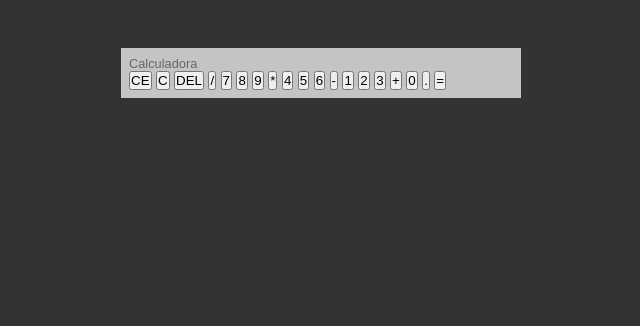
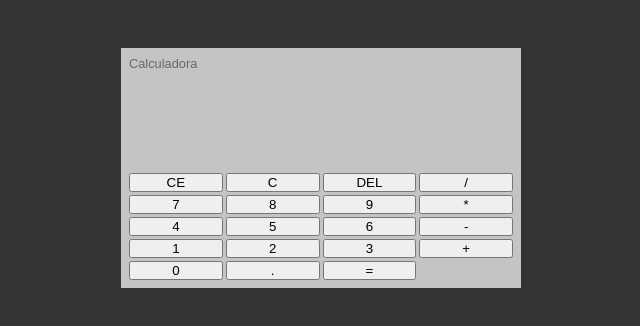
Before and after one commit to Douglasso10/Calculadora, a plain HTML site: page index.html in a window 1280 px wide. Shown: the whole page, without its empty margins (319-959 px from the left). Drawn offline with Linux system fonts and the light colour scheme.

Commit message:
construindo o css da calculadora

```diff
--- a/index.html
+++ b/index.html
@@ -11,10 +11,10 @@
     <div id="calc">
         <h3>Calculadora</h3>
         <div id="operacoes">
-            <div id="operacao_Anterior"></div>
-            <div id="operacao_Atual"></div>
+           <div id="operacao_anterior"></div>
+           <div id="operacao_atual"></div>
         </div>
-        <div id="btn_conteiner">
+        <div id="conteiner_botoes">
            <button>CE</button>
            <button>C</button>
            <button>DEL</button>
@@ -33,13 +33,9 @@
            <button>+</button>
            <button class="numero">0</button>
            <button class="numero">.</button>
-            <button id="btn_Igual">=</button>
-
+           <button id="igual_btn">=</button>
         </div>
     </div>
-
-
-
 
     <script src="script.js"></script>
 </body>
--- a/style.css
+++ b/style.css
@@ -27,3 +27,28 @@ body{
     font-weight: 300;
     color: #666;
 }
+
+#opercoes{
+    text-align: right;
+}
+
+#operacao_anterior{
+    color: #777;
+    padding: .2em;
+    overflow-wrap: break-word;
+    min-height: 1.6em;
+}
+
+#operacao_atual{
+    min-height: 1.6em;
+    font-size: 3em;
+    font-weight: 700;
+    padding: .2em;
+    overflow-wrap: break-word;
+}
+
+#conteiner_botoes{
+    display: grid;
+    grid-template-columns: 1fr 1fr 1fr 1fr;
+    gap: 3px;
+}
```
Lines whose indentation alone changed are shown as unchanged.
